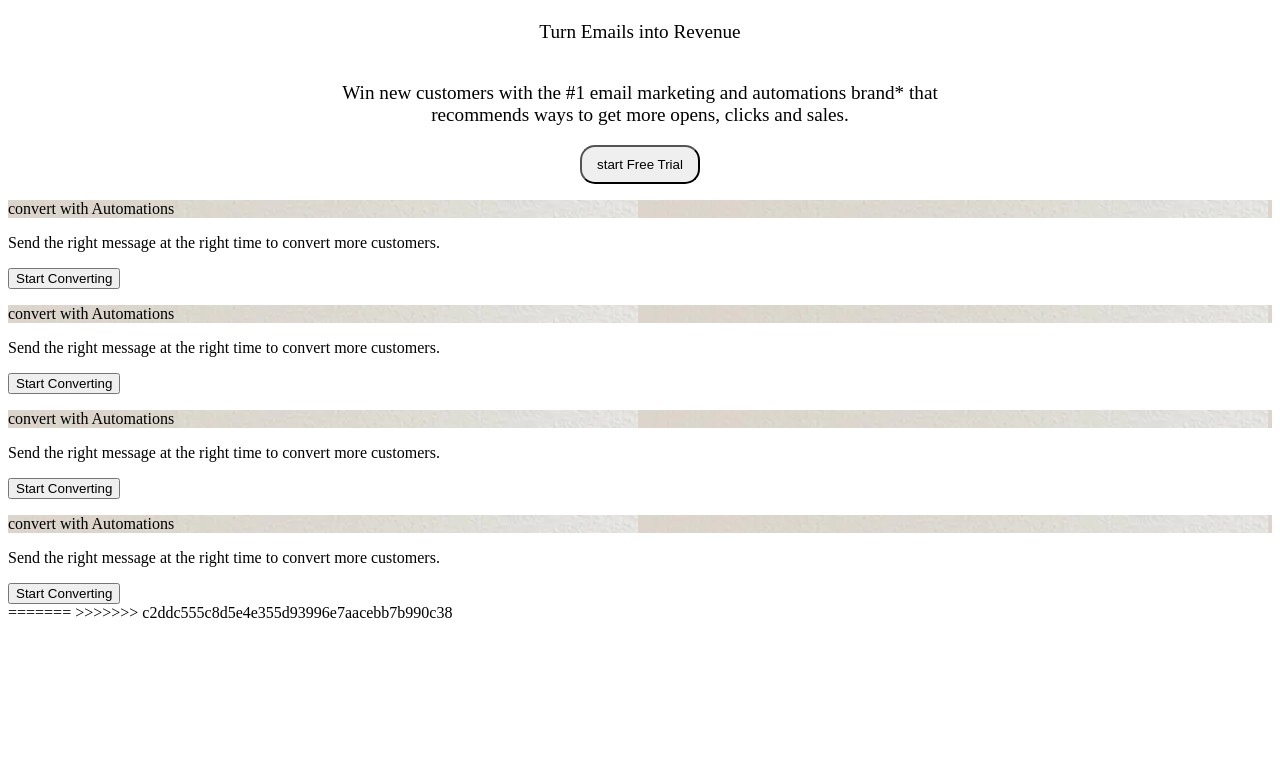
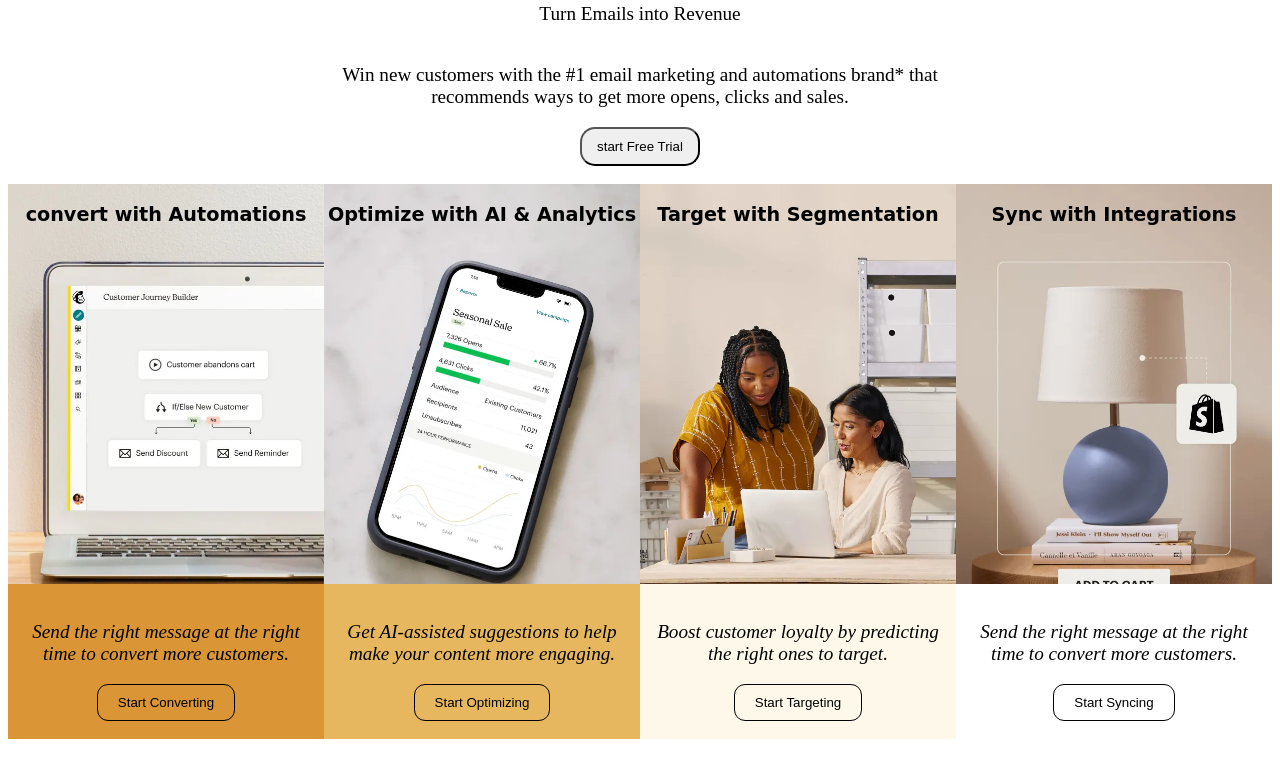
Before and after one commit to navjotsingh3930/mailchimp-font-page, a plain HTML site: page index.html in a window 1280 px wide. Shown: the part 89-846 px from the top of the page. Before the commit the page ends 800 px from the top, so only its background shows below. Drawn offline with Linux system fonts and the light colour scheme.

Commit message:
Co-authored-by: jaspreet09915 <jaspreet09915@users.noreply.github.com>

```diff
--- a/index.html
+++ b/index.html
@@ -29,7 +29,6 @@
         <span class="startFreeTrial">start Free Trial</span>
       </span>
     </div>
-<<<<<<< HEAD
     <div class="container">
       <div class="subContainer">
         <p class="content" id="email">Turn Emails into Revenue</p>
@@ -46,10 +45,10 @@
     </div>
     <div class="cardContainer">
       <div class="card">
-        <div class="cardTopContainer">
+        <div class="cardTopContainer bg_automation ">
           <p class="cardHeading">convert with Automations</p>
         </div>
-        <div class="cardBottomContainer">
+        <div class="cardBottomContainer bg_brown_600 ">
           <p class="cardDescription">
             Send the right message at the right time to convert more customers.
           </p>
@@ -57,42 +56,39 @@
         </div>
       </div>
       <div class="card">
-        <div class="cardTopContainer">
-          <p class="cardHeading">convert with Automations</p>
+        <div class="cardTopContainer bg_analytics">
+          <p class="cardHeading">Optimize with AI & Analytics</p>
         </div>
-        <div class="cardBottomContainer">
+        <div class="cardBottomContainer bg_brown_400">
+          <p class="cardDescription">
+            Get AI-assisted suggestions to help make your content more engaging.
+          </p>
+          <button>Start Optimizing</button>
+        </div>
+      </div>
+      <div class="card">
+        <div class="cardTopContainer  bg_segmentation">
+          <p class="cardHeading">Target with Segmentation</p>
+        </div>
+        <div class="cardBottomContainer bg_brown_200">
+          <p class="cardDescription">
+            Boost customer loyalty by predicting the right ones to target.
+          </p>
+          <button>Start Targeting</button>
+        </div>
+      </div>
+      <div class="card">
+        <div class="cardTopContainer bg_integration">
+          <p class="cardHeading">Sync with Integrations</p>
+        </div>
+        <div class="cardBottomContainer bg_brown_100">
           <p class="cardDescription">
             Send the right message at the right time to convert more customers.
           </p>
-          <button>Start Converting</button>
-        </div>
-      </div>
-      <div class="card">
-        <div class="cardTopContainer">
-          <p class="cardHeading">convert with Automations</p>
-        </div>
-        <div class="cardBottomContainer">
-          <p class="cardDescription">
-            Send the right message at the right time to convert more customers.
-          </p>
-          <button>Start Converting</button>
-        </div>
-      </div>
-      <div class="card">
-        <div class="cardTopContainer">
-          <p class="cardHeading">convert with Automations</p>
-        </div>
-        <div class="cardBottomContainer">
-          <p class="cardDescription">
-            Send the right message at the right time to convert more customers.
-          </p>
-          <button>Start Converting</button>
+          <button>Start Syncing</button>
         </div>
       </div>
     </div>
-=======
-
->>>>>>> c2ddc555c8d5e4e355d93996e7aacebb7b990c38
   </body>
   <script>
     // console.log(document.getElementsByClassName('container'))
--- a/public/css/styles.css
+++ b/public/css/styles.css
@@ -64,7 +64,6 @@ text-decoration: underline;
 
 }
 /* container styling */
-<body>
 .NavBar{
 
 }
@@ -104,20 +103,73 @@ text-decoration: underline;
 
 /* card container */
 .cardContainer{
+    display: flex;
+    margin: 18px 0;
+}
+.card{
+    display:flex;
+    flex-direction: column;
+    width: 25%;
+}
+.cardTopContainer{
+    background-position: center;
+    background-size: cover;
+    width: 100%;
+    background-repeat: no-repeat;
+    display: flex;
+    height: 400px;
+    justify-content: center;
+}
+.cardHeading{
+    font-size: larger;
+    font-family: cursive;
+    font-weight: 700;
+}
+.cardBottomContainer{
+    display: flex;
+    flex-direction: column;
+    align-items: center;
+    padding: 18px 0;
+}
+.cardBottomContainer > button{
+    width: fit-content;
+    /* display: flex; */
+    padding: 10px 20px;
+    border-radius: 11px;
+    border: 1px solid black;
+    background: transparent;
+}
+.cardDescription{
+    font-size: larger;
+    text-align: center;
+    padding: 0 8px;
+    font-style: italic;
+}
+.bg_automation{
+    background-image: url('/public/images/Desktop_Feature_Cards_1_Automations.webp');
 
 }
-.card{
+.bg_analytics{
+    background-image: url('/public/images/Desktop_Feature_Cards_2_Analytics.webp');
 
 }
-.cardTopContainer{
-    background: url('../images/Desktop_Feature_Cards_1_Automations.webp');
-}
-.cardBottomContainer{
+.bg_segmentation{
+    background-image: url('/public/images/Desktop_Feature_Cards_3_Segmentation.webp');
 
 }
-.cardBottomContainer > button{
+.bg_integration{
+    background-image: url('/public/images/Desktop_Feature_Cards_4_Integrations.webp');
 
 }
-.cardDescription{
-
+.bg_brown_600{
+    background-color: #d99536;
 }
+.bg_brown_400{
+    background-color: #e7b75f;
+}
+.bg_brown_200{
+    background-color: #fdf8ea;
+}
+.bg_brown_100{
+    background-color:#ffffff ;
+}
```
Also changed, not shown: public/images/Guesswork-Content-Optimizer.webp (added), public/images/Guesswork-Customer-Journey-Builder.webp (added).
